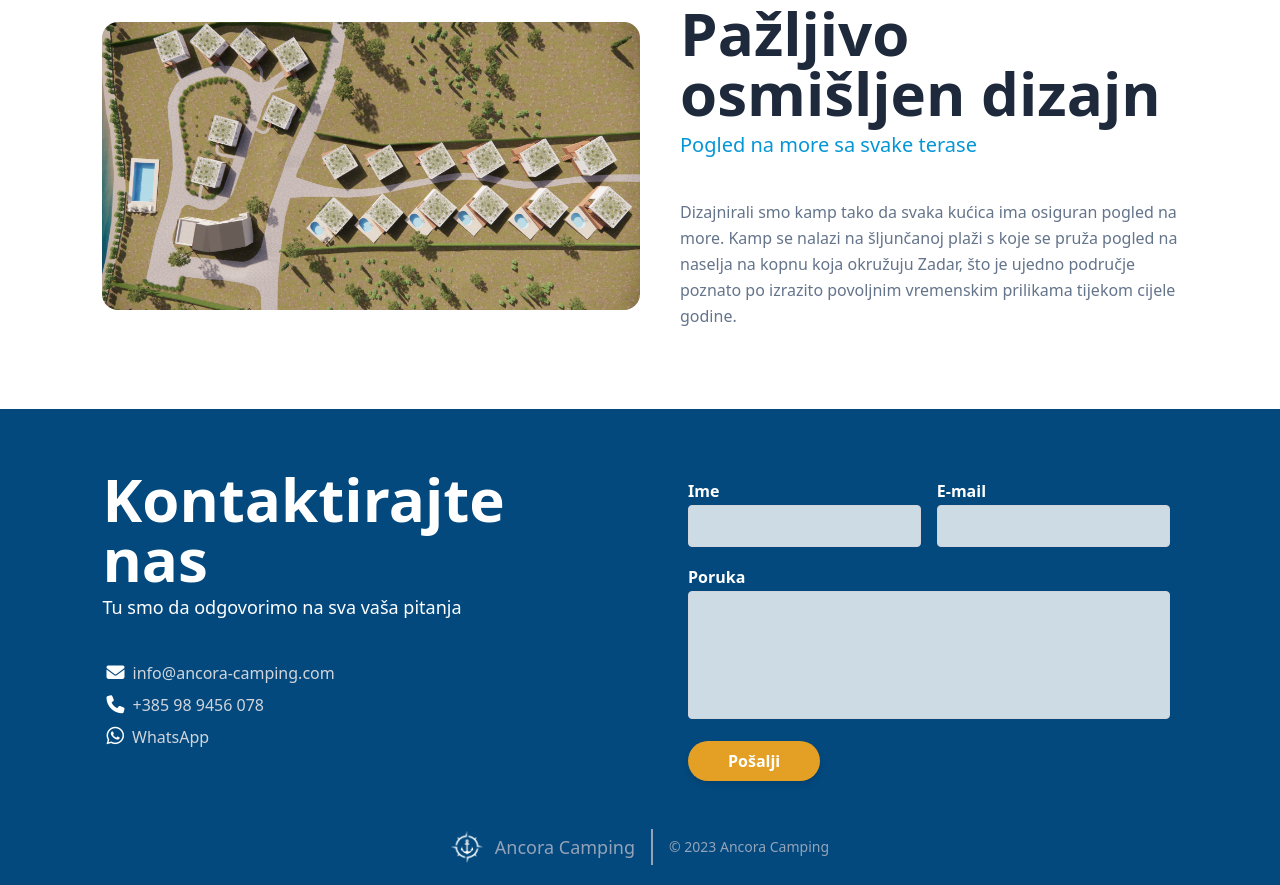
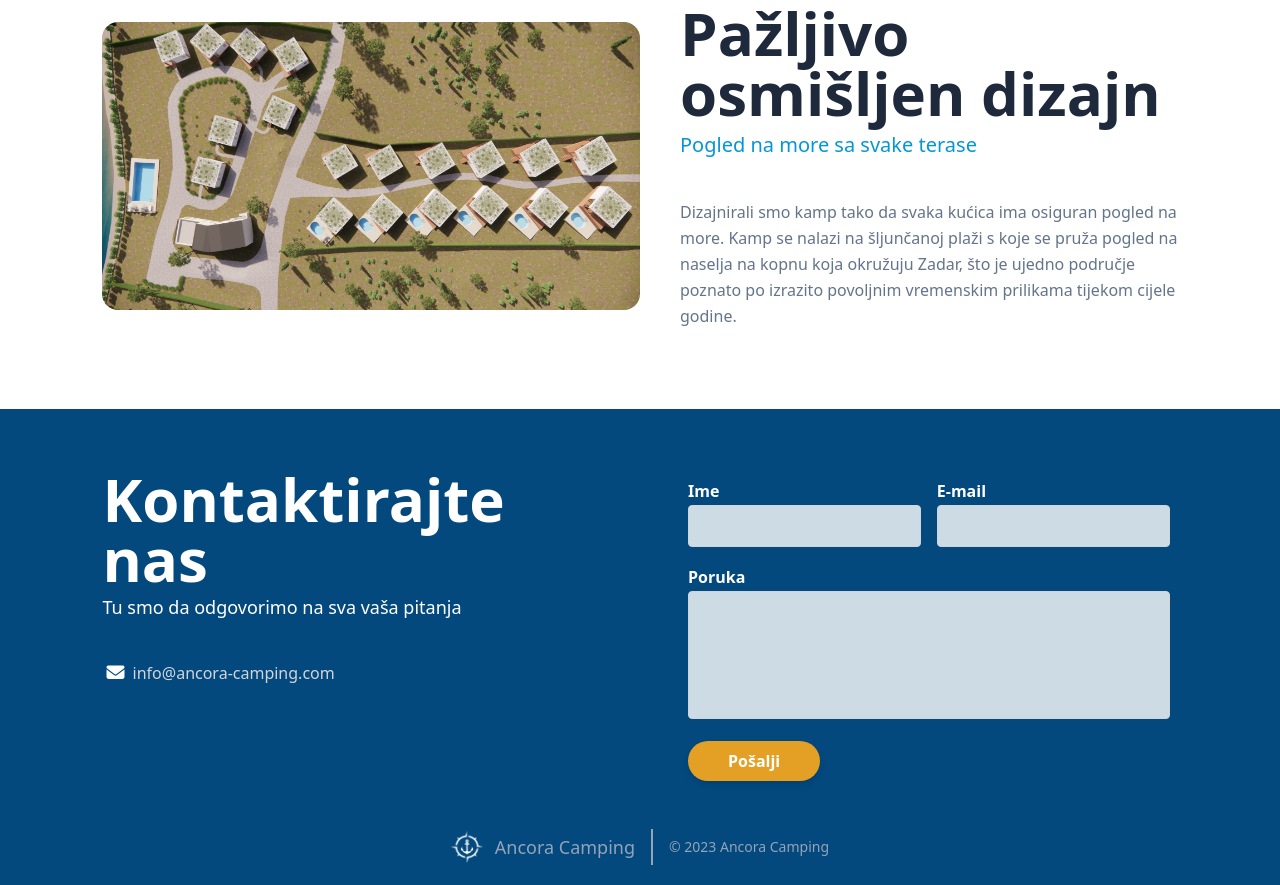
Before and after one commit to ancora-camping/ancora-camping.github.io, a website: page index.html in a window 1280 px wide. Shown: the part 5018-5903 px from the top of the page. Drawn offline with nearby package versions, Linux system fonts and the light colour scheme.

Commit message:
Footer fix

```diff
--- a/index.html
+++ b/index.html
@@ -494,22 +494,11 @@
                     </span>
                 </div>
                 <div class="flex flex-col gap-2 mt-10">
-                    <!--sse-->
                     <a href="mailto:info@ancora-camping.com" class="text-gray-300 ml-1" rel="noopener noreferrer"
                         target="_blank">
                         <i class="fa-solid fa-envelope text-white text-lg mr-1"></i>
                         info@ancora-camping.com
                     </a>
-                    <a href="tel:+385989456078" class="text-gray-300 ml-1" rel="noopener noreferrer" target="_blank">
-                        <i class="fa-solid fa-phone text-white text-lg mr-1"></i>
-                        +385 98 9456 078
-                    </a>
-                    <a href="https://wa.me/385989456078" class="text-gray-300 ml-1" rel="noopener noreferrer"
-                        target="_blank">
-                        <i class="fa-brands fa-whatsapp text-white text-xl mr-1"></i>
-                        WhatsApp
-                    </a>
-                    <!--/sse-->
                 </div>
             </div>
             <div class="w-full lg:w-1/2 flex flex-col">
@@ -548,7 +537,7 @@
             </div>
         </div>
         <div class="narrow-container flex flex-row justify-center">
-            <div class="flex flex-row items-center">
+            <div class="flex flex-col md:flex-row items-center">
                 <img class="h-8" src="img/logo_white.png" alt="">
                 <span class="ml-3 text-slate-400 text-lg">Ancora
                     Camping</span>
```
